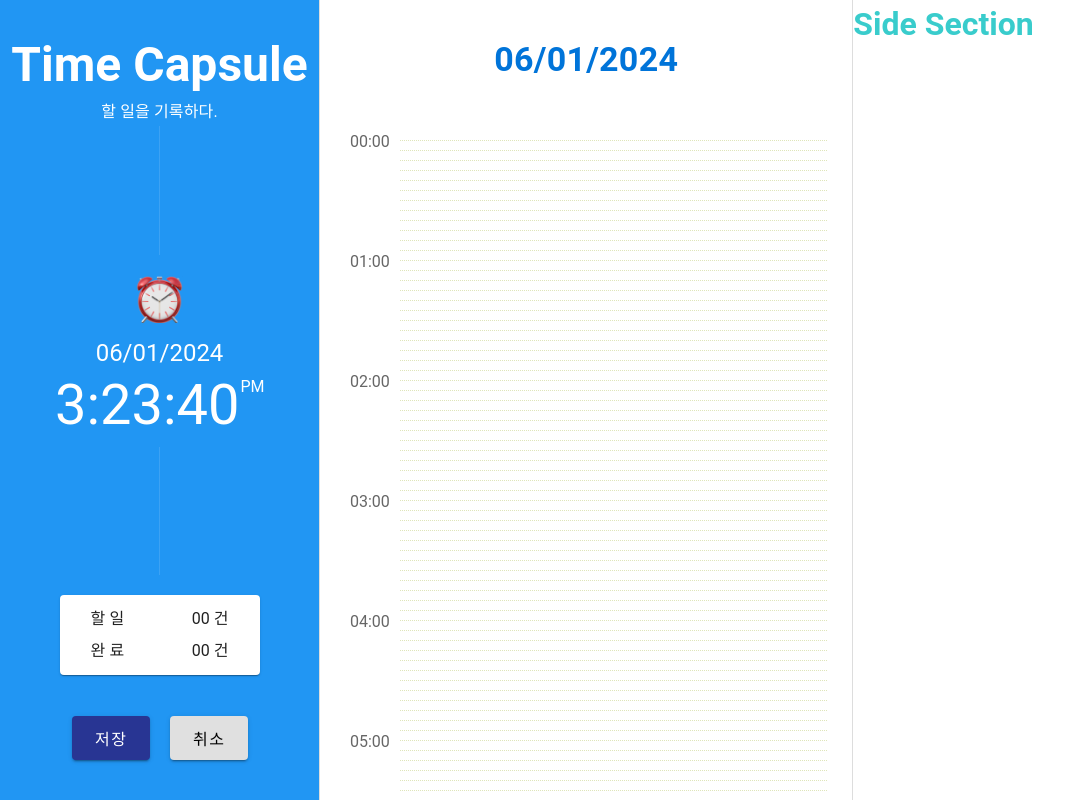
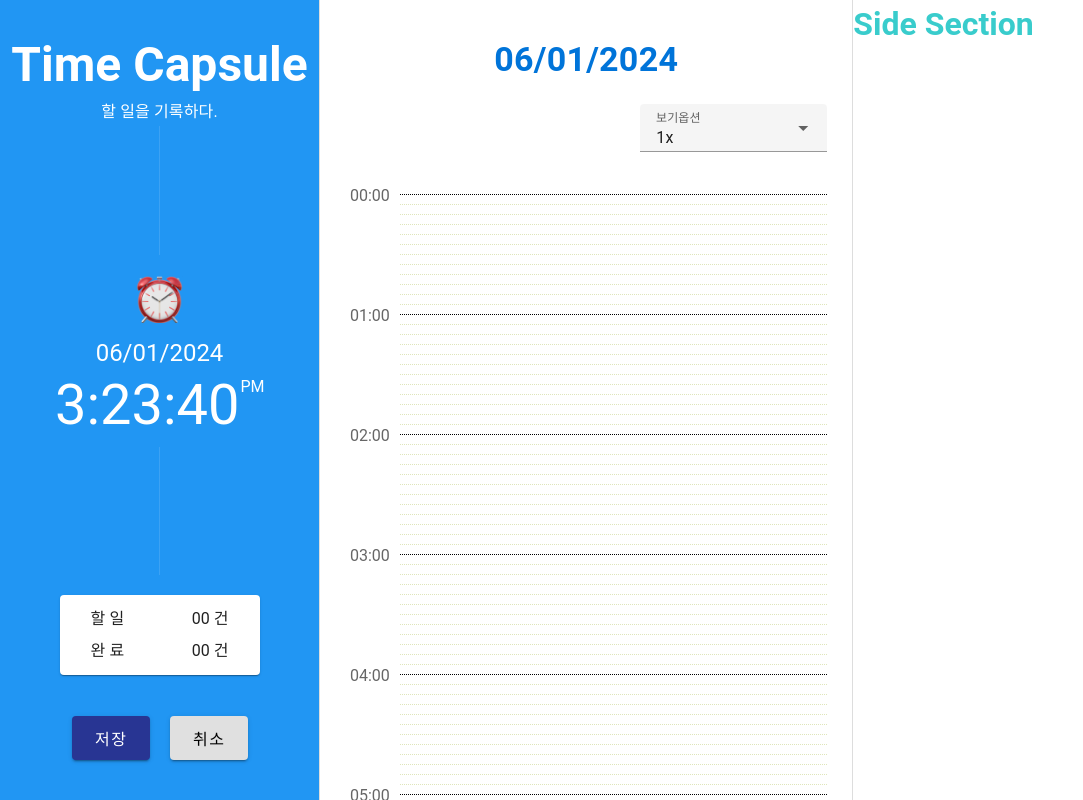
Before and after one commit to mylko72/vue3-todo, a Vue app: page / in a window 1280 px wide. Shown: the top 800 px of the page, without its empty margins (0-1083 px from the left). Built offline with nearby package versions, Linux system fonts and the light colour scheme.

Commit message:
타임라인 그리드 수정

```diff
--- a/src/layout/TheMainView.vue
+++ b/src/layout/TheMainView.vue
@@ -2,18 +2,40 @@
   <v-col cols="5">
     <div class="todo-current__date">
       <v-row no-gutters justify-sm="center">
-        <h2 class="text-h4 py-10">{{ dateString }}</h2>
+        <h2 class="text-h4 mt-10">{{ dateString }}</h2>
+      </v-row>
+      <v-row justify-sm="end">
+        <v-col cols="5">
+          <v-select
+            v-model="select"
+            :items="selectItems"
+            item-title="view"
+            item-value="unit"
+            density="comfortable"
+            label="보기옵션">
+          </v-select>
+        </v-col>
       </v-row>
     </div>
-    <ToDoTimeGrid class="mt-5"></ToDoTimeGrid>
+    <ToDoTimeGrid class="mt-5" :unit="select.unit"></ToDoTimeGrid>
   </v-col>
 </template>
 
 <script setup>
 import ToDoTimeGrid from '@/views/ToDoTimeGrid.vue';
 import { useClock } from '@/composables/useClock';
+import { ref } from '@vue/reactivity';
 
 const { dateString } = useClock();
+
+const selectItems = ref([
+  {view: '1x', unit: '2px'},
+  {view: '2x', unit: '4px'},
+  {view: '3x', unit: '6px'},
+]);
+const select = ref(
+  selectItems.value[0]
+);
 </script>
 
 <style lang="scss" scoped>
@@ -22,6 +44,7 @@ const { dateString } = useClock();
     left: 0;
     top: 0;
     z-index: 10;
+    padding: 0 25px;
     background-color: #fff;
 
     h2 {
--- a/src/views/ToDoTimeGrid.vue
+++ b/src/views/ToDoTimeGrid.vue
@@ -1,7 +1,7 @@
 <template>
   <div class="todo-time__sheet" ref="timeSheetRef">
     <div class="todo-time__grid">
-      <div class="time-grid" v-for="n in getTotalGrid" ref="timeGridRef"></div>
+      <div class="time-grid" v-for="n in getTotalGrid" :style="{ height: gridHeight + 'px' }"></div>
     </div>
     <div class="todo-time__list">
       <ul>
@@ -14,25 +14,36 @@
 </template>
 
 <script setup>
-import { computed, ref } from 'vue';
+import { computed, ref, defineProps } from 'vue';
 import { onMounted, onUnmounted } from 'vue';
 
+const props = defineProps({
+  unit: {
+    type: String,
+    default: '2px',
+    required: true
+  }
+})
+
 const day = 24;
-const minute = 2;
+// 그리드의 기본단위는 5분(minute)이며 1분은 2px이다.
 const timeLineGrid = ref({
+  oneMinute: props.unit,
+  fiveMinute: 0,
   currentTime: null,
   currentScollY: 0,
-  gridGap: '10px',
-  fiveMinute: 0
 })
 
 const calcHeight = computed(() => {
-  return calcToPx(timeLineGrid.value.gridGap);
+  return calcToPx();
+});
+
+const gridHeight = computed(() => {
+  return parseFloat(timeLineGrid.value.oneMinute) * 5;
 });
 
 const getTotalGrid = computed(() => {
-  timeLineGrid.value.fiveMinute = parseFloat(timeLineGrid.value.gridGap) / minute;
-  return day * (60/timeLineGrid.value.fiveMinute);
+  return day * (60/5);
 });
 
 const setTimeList = (i) => {
@@ -41,11 +52,11 @@ const setTimeList = (i) => {
 };
 
 //현재 시간 가져오기
-const getCurrentTime = (fetchHour) => {
+const setCurrentTime = (fetchHour) => {
   let now = new Date();			//현재 시간을 가져오기 위한 Date 오브젝트 생성;
 
   timeLineGrid.value.currentTime = fetchHour ?? now.getHours();   // 서버에 저장된 시간(fetchHour)이 없다면 현재 시간을 timeLineGrid.value.currentTime에 저장
-  timeLineGrid.value.currentScollY = timeLineGrid.value.currentTime * calcToPx(timeLineGrid.value.gridGap);		// 현재 시간을 px(calcToPx 함수가 반환한 값)로 연산(곱)하여 현재 px값를 구한다.
+  timeLineGrid.value.currentScollY = timeLineGrid.value.currentTime * calcToPx();		// 현재 시간을 px(calcToPx 함수가 반환한 값)로 연산(곱)하여 현재 px값를 구한다.
 
   setTimeout(() => {
     window.scrollTo(0, timeLineGrid.value.currentScollY);
@@ -53,13 +64,13 @@ const getCurrentTime = (fetchHour) => {
 }
 
 // 60분을 px 단위로 변환
-const calcToPx = (gridGap) => {
-  // timeLineGrid.value.fiveMinute = parseFloat(gridGap) / minute;
-  return parseFloat(gridGap) * 60 / timeLineGrid.value.fiveMinute;
+const calcToPx = () => {
+  timeLineGrid.value.fiveMinute = gridHeight;   // 5분을 px로 연산
+  return (60 / 5) * timeLineGrid.value.fiveMinute;
 }
 
 onMounted(() => {
-  getCurrentTime();
+  setCurrentTime();
 })
 
 </script>
@@ -81,10 +92,18 @@ onMounted(() => {
       }
     }
 
-    .time-grid {
-      width: 100%;
-      height: 10px;
-      border-top: 1px dotted #dfe5ba;
+    .todo-time__grid {
+      border-top: 1px dotted #000;
+      cursor: pointer;
+      .time-grid {
+        width: 100%;
+        // height: 10px;
+        border-bottom: 1px dotted #dfe5ba;
+
+        &:nth-child(12n){
+          border-bottom-color: #000;
+        }
+      }
     }
   }
 </style>
```
